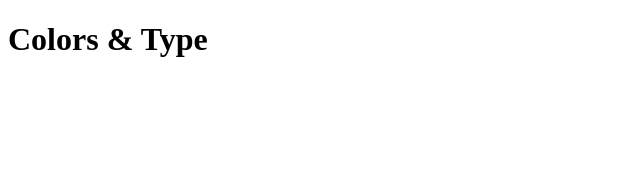
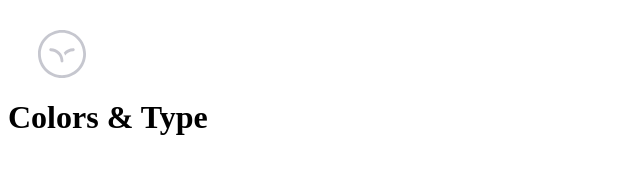
Before and after one commit to SAMSerg/Hotel, a website built with webpack: page src/ui-kit/colors-type.pug in a window 1280 px wide. Shown: the whole page, without its empty margins (0-640 px from the left). Built offline with nearby package versions, Linux system fonts and the light colour scheme.

Commit message:
block logo added to page colors-type

```diff
--- a/src/index.js
+++ b/src/index.js
@@ -1,4 +1,4 @@
-
+import './ui-kit/colors-type.css'
 //import './styles/styles'
 //import './styles/text-block/text-block.css'
 //import './styles/text-block/text-element/text-element.css'
--- /dev/null
+++ b/src/ui-kit/colors-type.css
@@ -0,0 +1,2 @@
+@import "./logo/logo.css";
+@import "./logo/_header/logo_header.css";
--- a/src/ui-kit/colors-type.js
+++ /dev/null
@@ -1,2 +0,0 @@
-
-import './logo/logo.css'
--- a/src/ui-kit/colors-type.pug
+++ b/src/ui-kit/colors-type.pug
@@ -4,6 +4,6 @@ head
   meta(name='viewport', content='width=device-width, initial-scale=1.0')
   title Colors & Type
 
-.logo
+.logo.logo_header
 .conteiner
   h1 Colors & Type
--- /dev/null
+++ b/src/ui-kit/logo/_header/logo_header.css
@@ -0,0 +1,4 @@
+.logo_header {
+    margin-top: 30px;
+    margin-left: 30px;
+}
--- a/src/ui-kit/logo/logo.css
+++ b/src/ui-kit/logo/logo.css
@@ -1,3 +1,5 @@
 .logo{
     background-image: url('./logo.svg');
+    height: 48px;
+    width: 48px;
 }
--- a/webpack.config.js
+++ b/webpack.config.js
@@ -7,8 +7,7 @@ module.exports = {
     context: path.resolve(__dirname,'src'),
     mode: 'development',
     entry: {
-        main: './index.js',
-        uikit: './ui-kit/colors-type.js'
+        main: './index.js'
     },
     output: {
         filename: '[name].[contenthash].js',
```
Also changed, not shown: dist/index.html, dist/ui-kit/colors-type.html, 5 other files.
